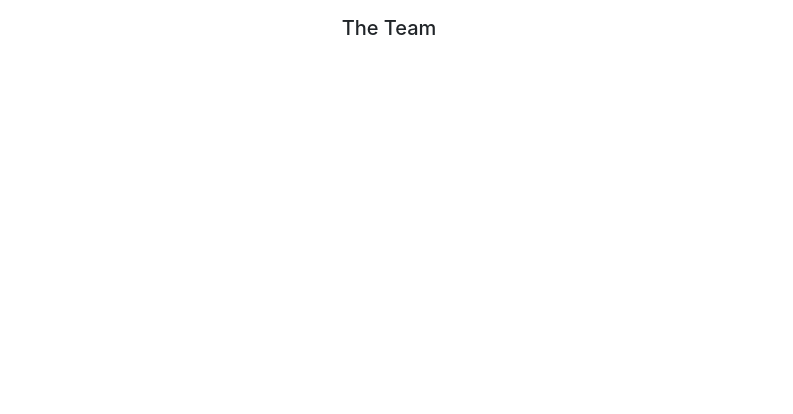
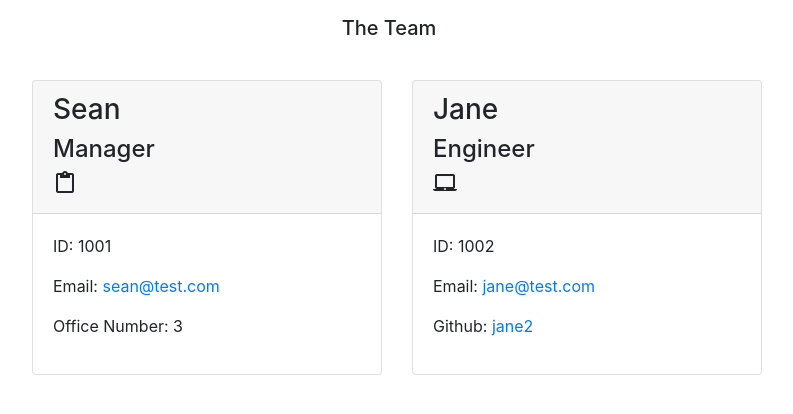
Before and after one commit to Smccarthy17/team_profile_generator, a website: page dist/index.html in a window 1280 px wide. Shown: the whole page, without its empty margins (243-1036 px from the left). Drawn offline with nearby package versions, Linux system fonts and the light colour scheme.

Commit message:
index.html cards-manager, engineer

```diff
--- a/dist/index.html
+++ b/dist/index.html
@@ -22,3 +22,31 @@
     <main>
         <div class="container">
             <div class="row justify-content-center" id="team-cards">
+
+                <div class="col-4 mt-4">
+                    <div class="card h-100">
+                        <div class="card-header">
+                            <h3>Sean</h3>
+                            <h4>Manager</h4><i class="material-icons">content_paste</i>
+                        </div>
+                        <div class="card-body">
+                            <p class="id">ID: 1001</p>
+                            <p class="email">Email: <a href="mailto:sean@test.com">sean@test.com</a></p>
+                            <p class="office">Office Number: 3</p>
+                        </div>
+                    </div>
+                </div>
+
+                <div class="col-4 mt-4">
+                    <div class="card h-100">
+                        <div class="card-header">
+                            <h3>Jane</h3>
+                            <h4>Engineer</h4><i class="material-icons">laptop_mac</i>
+                        </div>
+                        <div class="card-body">
+                            <p class="id">ID: 1002</p>
+                            <p class="email">Email: <a href="mailto:jane@test.com">jane@test.com</a></p>
+                            <p class="github">Github: <a href="https://github.com/kjh13">jane2</a></p>
+                        </div>
+                    </div>
+                </div>
```
